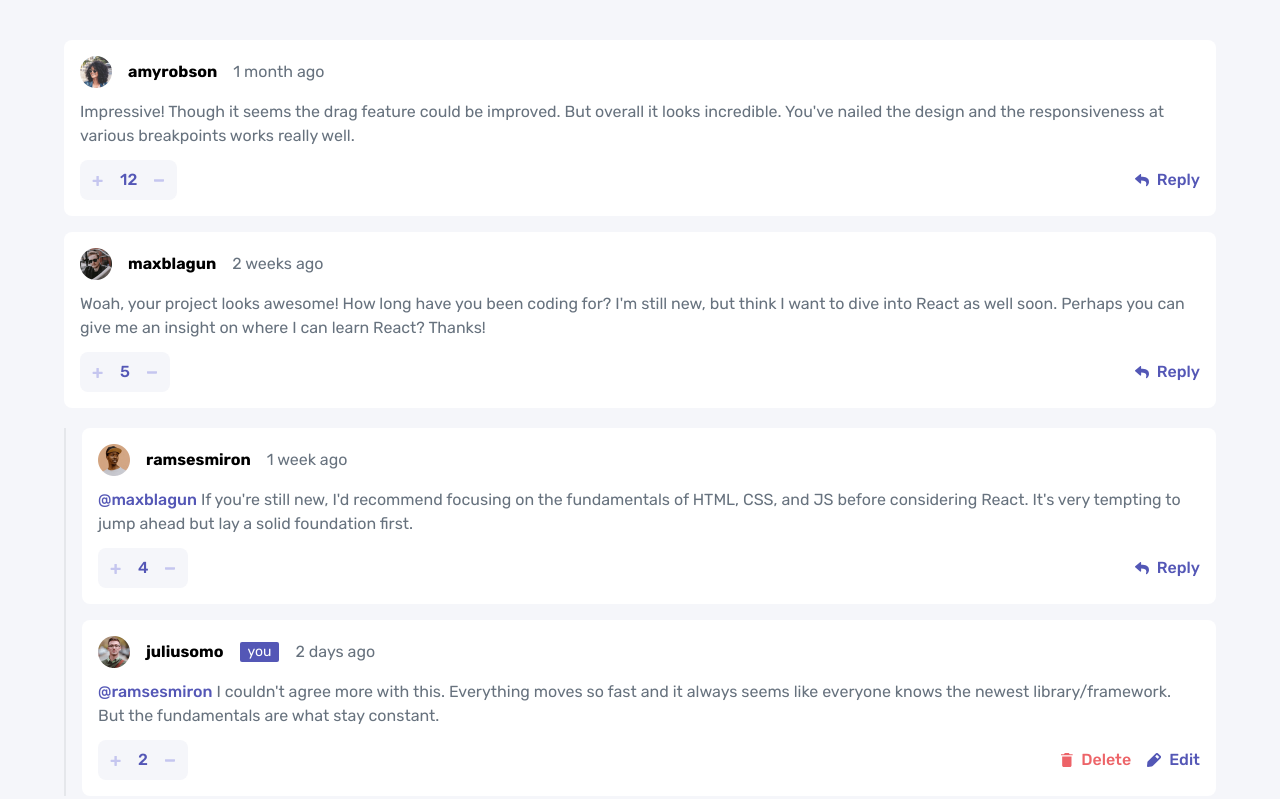
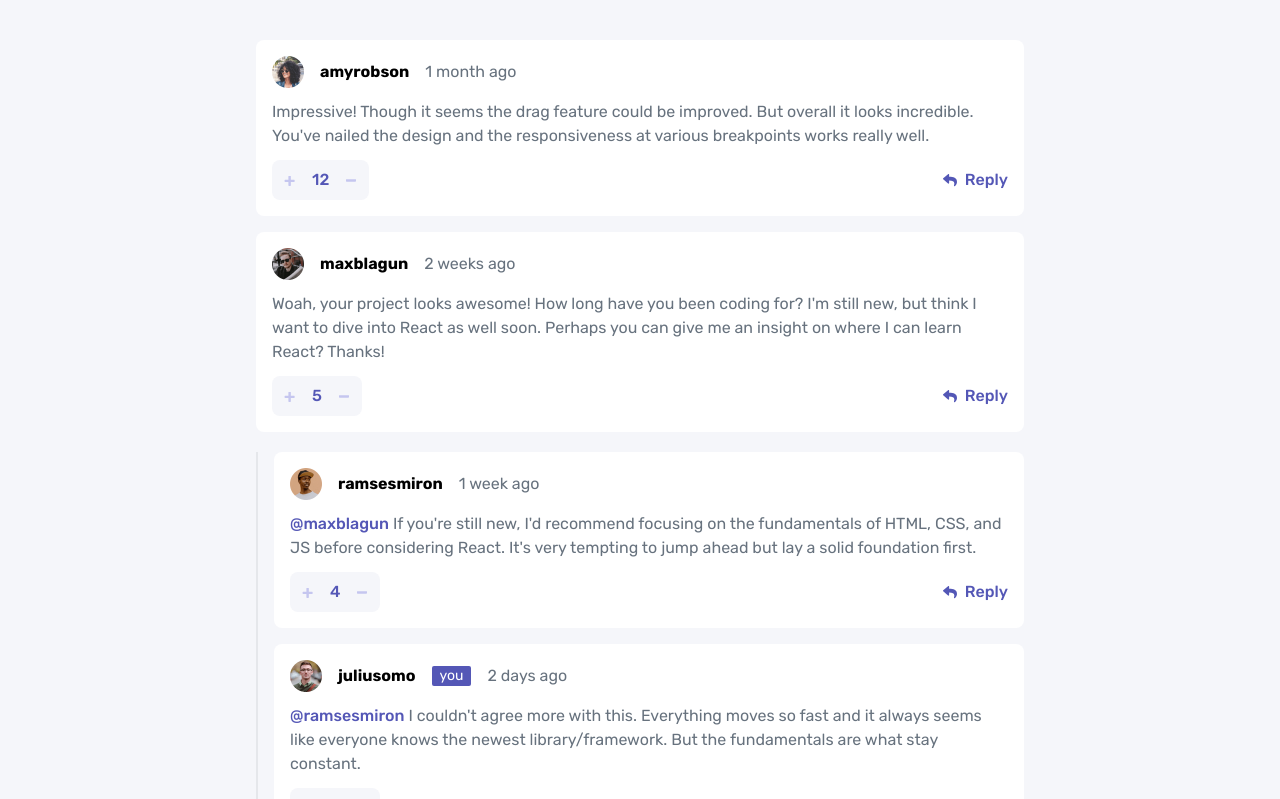
Before and after one commit to amirhazizi/interactive-comments-section, a React (Create React App) app: page / in a window 1280 px wide. Shown: the top 799 px of the page. Built offline with nearby package versions, Linux system fonts and the light colour scheme.

Commit message:
update styles

```diff
--- a/src/Comment.js
+++ b/src/Comment.js
@@ -68,7 +68,7 @@ const Comment = ({
         </div>
       </div>
       {replies.length > 0 && (
-        <div className='pl-4 my-5 space-y-4 border-l-2'>
+        <div className='pl-4 mt-5 mb-1 space-y-4 border-l-2'>
           {replies.map((reply) => {
             return <Reply key={reply.id} {...reply} commentID={id} />
           })}
--- a/src/css/input.css
+++ b/src/css/input.css
@@ -22,6 +22,9 @@
 body {
     font-family: 'Rubik', sans-serif;
     font-size: 16px;
+    scroll-behavior: smooth;
+    overflow-y: scroll;
+    scrollbar-color: #0A4C95 #C2D2E4;
 }
 
 textarea {
@@ -30,5 +33,15 @@ textarea {
 
 /* actual css */
 main>div {
-    width: min(90vw, 1240px);
+    width: min(90vw, 768px);
 }
+
+/* custom webscroll */
+::-webkit-scrollbar {
+    width: 1rem;
+}
+
+::-webkit-scrollbar-thumb {
+    background: var(--cl-Light-grayish-blue);
+    border-radius: 50rem;
+}
--- a/src/css/styles.css
+++ b/src/css/styles.css
@@ -564,9 +564,12 @@ video {
   margin-right: auto;
 }
 
-.my-5 {
+.mb-1 {
+  margin-bottom: 0.25rem;
+}
+
+.mt-5 {
   margin-top: 1.25rem;
-  margin-bottom: 1.25rem;
 }
 
 .flex {
@@ -761,6 +764,9 @@ video {
 body {
   font-family: 'Rubik', sans-serif;
   font-size: 16px;
+  scroll-behavior: smooth;
+  overflow-y: scroll;
+  scrollbar-color: #0A4C95 #C2D2E4;
 }
 
 textarea {
@@ -770,5 +776,16 @@ textarea {
 /* actual css */
 
 main>div {
-  width: min(90vw, 1240px);
+  width: min(90vw, 768px);
 }
+
+/* custom webscroll */
+
+::-webkit-scrollbar {
+  width: 1rem;
+}
+
+::-webkit-scrollbar-thumb {
+  background: var(--cl-Light-grayish-blue);
+  border-radius: 50rem;
+}
```
